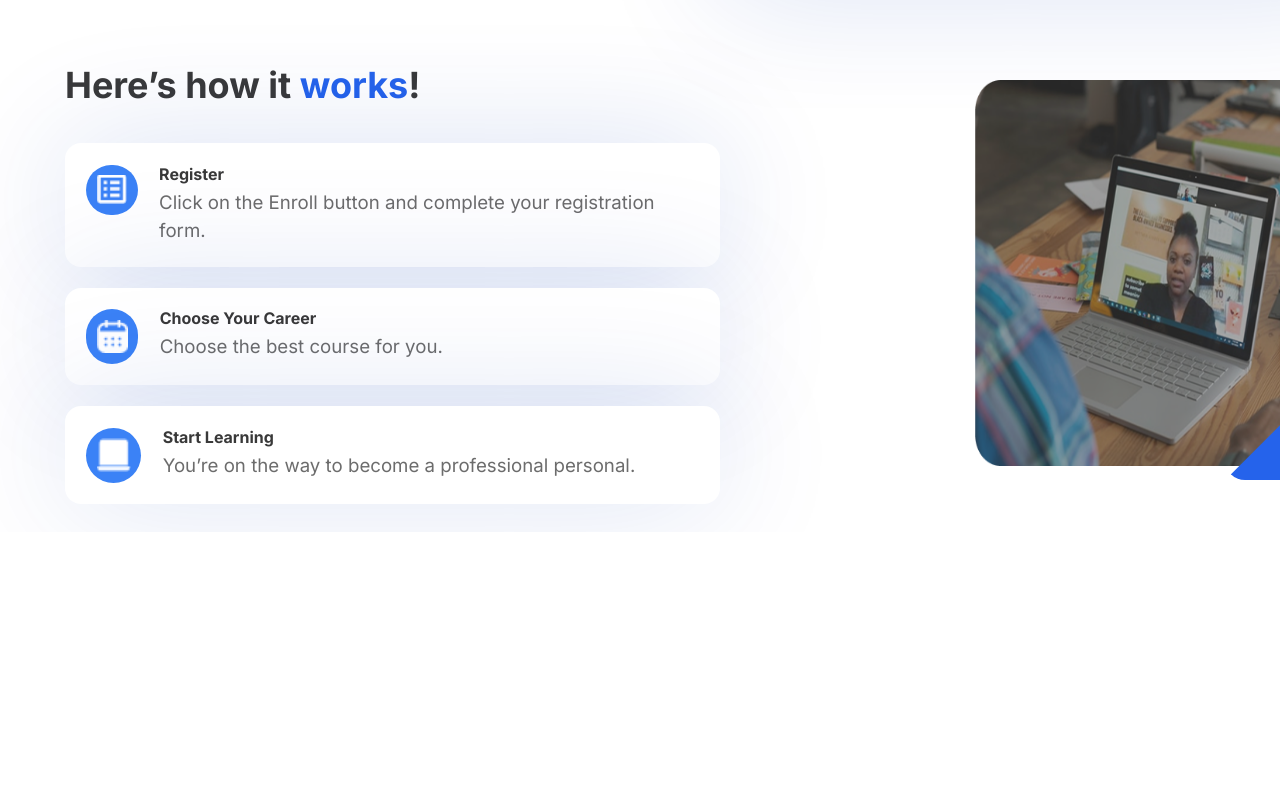
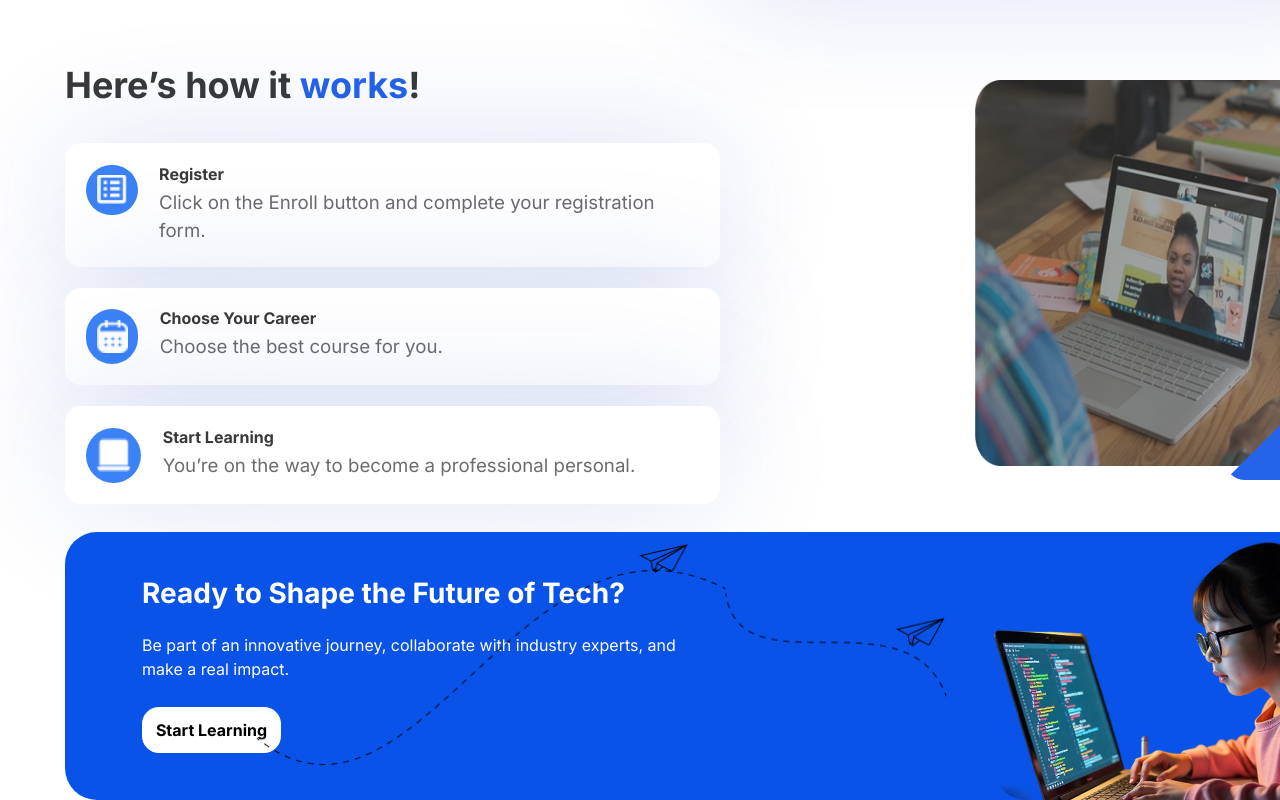
Before and after one commit to mesanjib-tharu/cm-web-assignment, a Next.js app: page / in a window 1280 px wide. Shown: the part 3449-4249 px from the top of the page. Before the commit the page ends 3981 px from the top, so only its background shows below. Built offline with nearby package versions, Linux system fonts and the light colour scheme.

Commit message:
Learnig streaming completed

```diff
--- a/src/app/page.tsx
+++ b/src/app/page.tsx
@@ -8,7 +8,7 @@ import CTA1 from '../components/CTA1';
 import  Achivement  from '../components/Achivements';
 import { benefits } from "../data/sliderData";
 import Works from '../components/Works';
-
+import Learning from '../components/Learning';
 export default function Home() {
   return (
       <>
@@ -19,6 +19,7 @@ export default function Home() {
       <CTA1 />
       <Achivement items={benefits}/>
       <Works />
+      <Learning />
       </>
   )
 }
--- /dev/null
+++ b/src/components/Learning.tsx
@@ -0,0 +1,41 @@
+import React from "react";
+import Image from "next/image";
+import ctaImage from "../assets/images/cta-image (1).png";
+import ArrowImage from "../assets/images/arrow-csv.png";
+type Props = {};
+
+const Learning = (props: Props) => {
+  return (
+    <div className="relative flex justify-center px-[65px]">
+      <div className="w-full relative">
+        <div className="absolute w-full h-full bg-[#0953E9] rounded-[32px] px-[168px] py-[70px]"></div>
+        <div className="relative w-full h-[268px] flex justify-between">
+          <div className="absolute top-[47px] left-[77px] flex flex-col gap-[26px] w-[684px]">
+            <h2 className="text-white text-[28px] font-semibold leading-[28px]">
+              Ready to Shape the Future of Tech?
+            </h2>
+            <p className="text-white text-[16px] font-medium w-[545px]">
+              Be part of an innovative journey, collaborate with industry
+              experts, and make a real impact.
+            </p>
+            <button className="bg-white text-black text-[16px] font-semibold rounded-[17px] w-[139px] h-[46px] flex items-center justify-center">
+              Start Learning
+            </button>
+          </div>
+          <Image
+            src={ctaImage}
+            alt="CTA Image"
+            className="absolute right-0 w-[381px] h-[268px] rounded-[32px] object-cover"
+          />
+          <Image
+            src={ArrowImage}
+            alt="Curved Arrow"
+            className="absolute left-[178px] top-[12px] w-[713.06px] h-[241.64px]"
+          />
+        </div>
+      </div>
+    </div>
+  );
+};
+
+export default Learning;
```
Also changed, not shown: src/assets/images/arrow-csv.png (added).
